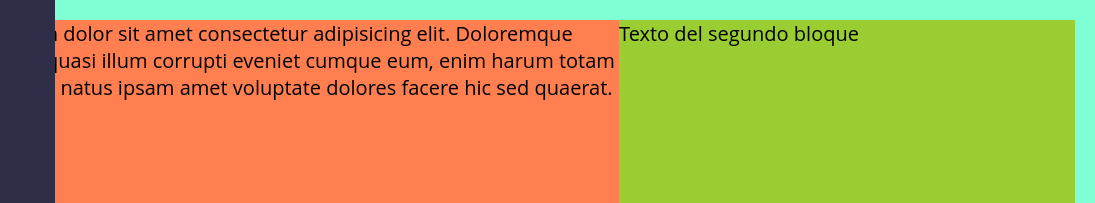
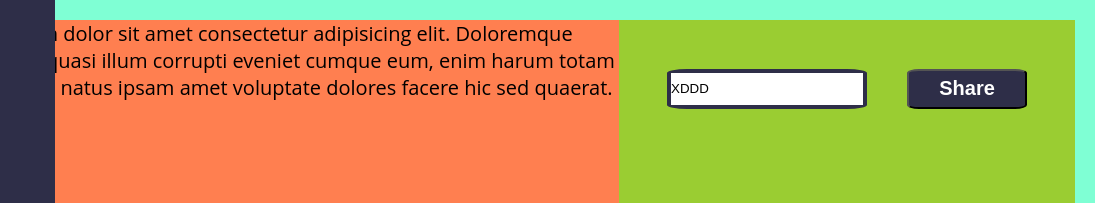
Before and after one commit to Erwing23/Proyecto-DAWM, a website: page pagsDY/index.html in a window 1280 px wide. Shown: the top 203 px of the page, 185-1280 px from the left. Drawn offline with Linux system fonts and the light colour scheme.

Commit message:
Cell Preview

```diff
--- a/pagsDY/index.html
+++ b/pagsDY/index.html
@@ -37,7 +37,15 @@
         <div class="ContainerMain">
             <p>Lorem ipsum dolor sit amet consectetur adipisicing elit. Doloremque perspiciatis quasi illum corrupti eveniet cumque eum, enim harum totam deleniti nulla natus ipsam amet voluptate dolores facere hic sed quaerat.</p>
         </div>
-        <div class="ContainerPreview">Texto del segundo bloque</div>
+        <div class="ContainerPreview">
+            <div class="Share-Block">
+                <input type="text" class="MyLink" value="XDDD">
+                <input type="button" class="ShareLink" value="Share">
+            </div>
+            <div class="CellBase">
+                <img src="./media/CellBase.png" alt="Cell Preview">
+            </div>
+        </div>
     </main>
 
 </body>
--- a/pagsDY/styles.css
+++ b/pagsDY/styles.css
@@ -139,3 +139,44 @@ main{
 .ContainerPreview{
     grid-column: 2;
 }
+
+/* CONFIG SIDE */
+
+
+/* CELULAR */
+.Share-Block{
+    width: 100%;
+    display: flex;
+    justify-content: center;
+}
+.MyLink{
+    box-sizing: border-box;
+    border: 4px solid var(--main-color);
+    border-radius: 10%;
+    height: 2rem;
+    width: 10rem;
+}
+.ShareLink{
+    background-color: var(--main-color);
+    margin-left: 2rem;
+    box-sizing: border-box;
+    border-radius: 10%;
+    color: white;
+    height: 2rem;
+    width: 6rem;
+    cursor: pointer;
+    font-size: 20px;
+    font-weight: 700;
+}
+
+
+.ContainerPreview{
+    display: flex;
+    flex-direction: column;
+    justify-content: space-around;
+    align-items: center;
+}
+
+.CellBase > img{
+    height: 70vh;
+}
```
Also changed, not shown: pagsDY/media/CellBase.png (added).
